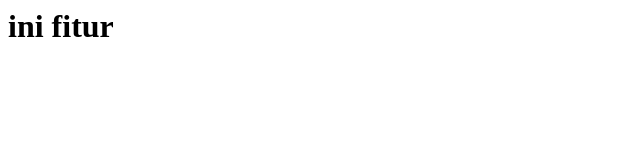
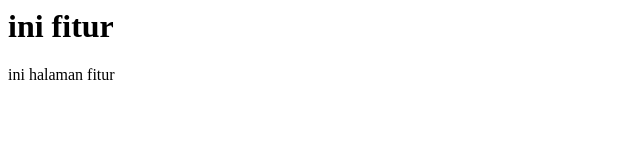
Before and after one commit to lukmanfreedom/my_app, a plain HTML site: page fitur.html in a window 1280 px wide. Shown: the full height of the page, 0-640 px from the left. Drawn offline with Linux system fonts and the light colour scheme.

Commit message:
penambahan tag p untuk informasi

```diff
--- a/fitur.html
+++ b/fitur.html
@@ -7,5 +7,6 @@
 </head>
 <body>
     <h1>ini fitur</h1>
+    <p>ini halaman fitur</p>
 </body>
 </html>
```
